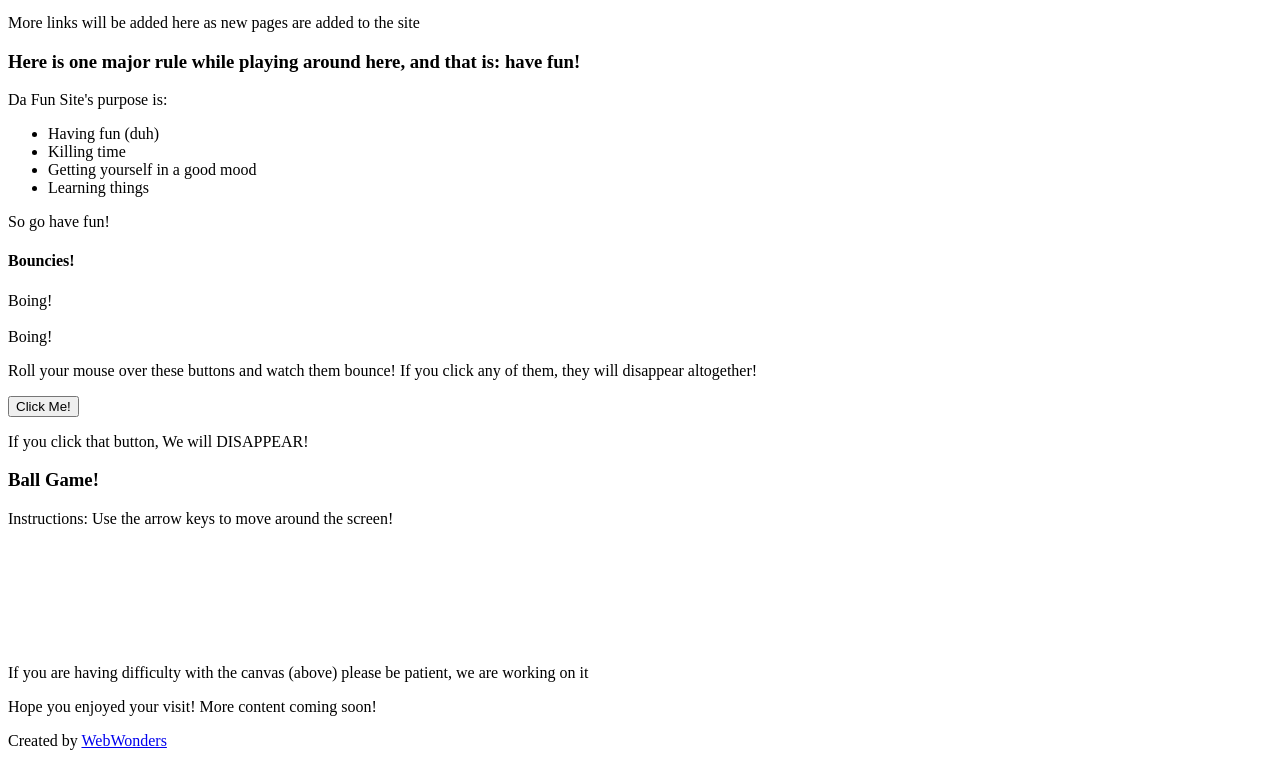
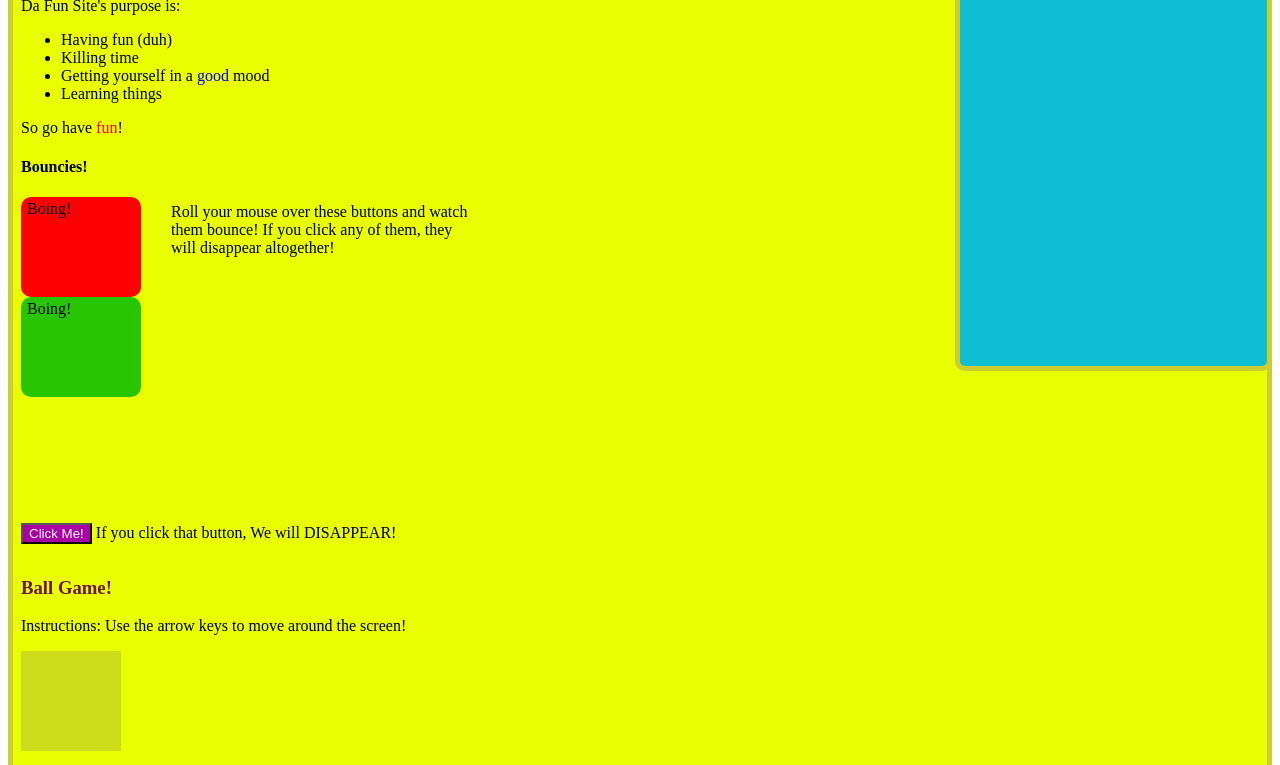
Before and after one commit to WebWonders/Da-Fun-Site, a plain HTML site: page main.html in a window 1280 px wide. Shown: the part 147-912 px from the top of the page. Drawn offline with nearby package versions, Linux system fonts and the light colour scheme; the site is published under a folder, as on GitHub Pages, so addresses that start at the root find nothing.

Commit message:
Update main.html

```diff
--- a/main.html
+++ b/main.html
@@ -3,7 +3,7 @@
 <html>
 	<head>
 		<meta charset="UTF-8">
-		<link rel="stylesheet" type="text/css" href="/Stylesheets/style.css"/>
+		<link rel="stylesheet" type="text/css" href="Stylesheets/style.css"/>
 		<script src="http://code.jquery.com/jquery-latest.js"></script>
 		<script type="text/javascript" src="Scripts/script.js"></script>
 		<script type="text/javascript" src="Scripts/ballGame.js"></script>
```
